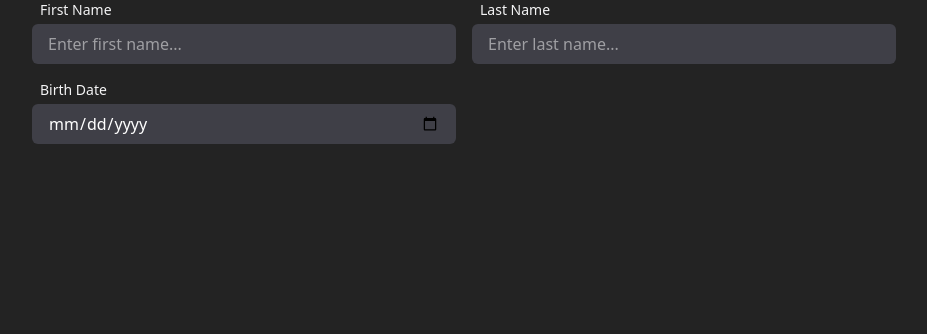
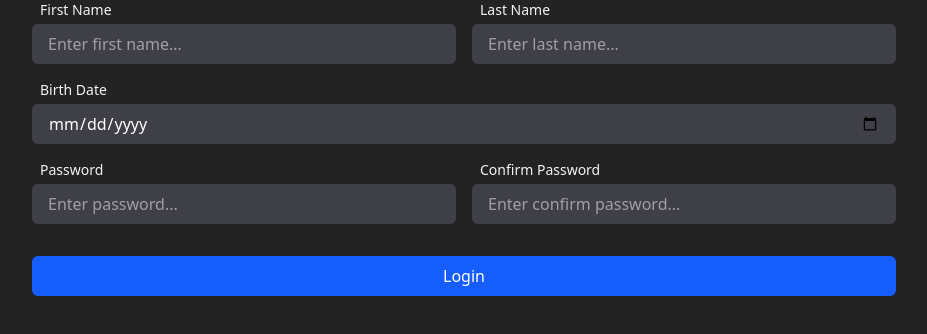
Before and after one commit to khianvictorycalderon/React-UseForm-Demo, a React (Vite) app: page / in a window 1280 px wide. Shown: the top 334 px of the page, without its empty margins (176-1103 px from the left). Built offline with nearby package versions, Linux system fonts and the light colour scheme.

Commit message:
Completed fields

```diff
--- a/src/App.tsx
+++ b/src/App.tsx
@@ -1,17 +1,40 @@
 import { Input } from "./Components/Input";
 
+interface InputFieldProps extends React.InputHTMLAttributes<HTMLInputElement> {
+  label?: string;
+  id?: string;
+  wrapper?: string;
+  additionalClassName?: {
+    label?: string;
+    input?: string;
+    feedback?: string;
+  };
+}
+
 export default function App() {
-    return (
-      <form className="max-w-4xl m-auto px-4 grid grid-cols-1 lg:grid-cols-2 gap-4">
-        <div>
-          <Input label="First Name" id="first_name" />
+  const fields: InputFieldProps[] = [
+    { label: "First Name", id: "first_name" },
+    { label: "Last Name", id: "last_name" },
+    { label: "Birth Date", id: "birth_date", type: "date", wrapper: "lg:col-span-2" },
+    { label: "Password", id: "password", type: "password" },
+    { label: "Confirm Password", id: "confirm_password", type: "password" },
+    {
+      type: "submit",
+      value: "Login",
+      wrapper: "lg:col-span-2 mt-4",
+      additionalClassName: {
+        input: "!bg-blue-600 hover:!bg-blue-500 cursor-pointer",
+      },
+    },
+  ];
+
+  return (
+    <form className="max-w-4xl m-auto px-4 grid grid-cols-1 lg:grid-cols-2 gap-4">
+      {fields.map((field, index) => (
+        <div key={index} className={field.wrapper ?? ""}>
+          <Input {...field} />
         </div>
-        <div>
-          <Input label="Last Name" id="last_name" />
-        </div>
-        <div>
-          <Input label="Birth Date" type="date" id="birth_date" />
-        </div>
-      </form>
-    );
+      ))}
+    </form>
+  );
 }
--- a/src/Components/Input.tsx
+++ b/src/Components/Input.tsx
@@ -4,7 +4,7 @@ interface FeedbackProps {
 }
 
 interface InputProps extends React.InputHTMLAttributes<HTMLInputElement> {
-  label: string;
+  label?: string;
   feedback?: FeedbackProps;
   feedbackColor?: {
     warning?: string;
@@ -33,15 +33,17 @@ export const Input: React.FC<InputProps> = ({
 
   return (
     <div>
+      {label && (
         <label
             className={`pl-2 block text-sm font-medium mb-1 text-zinc-100 ${additionalClassName?.label ?? ""}`}
             htmlFor={props.id}
         >
             {label}
         </label>
+      )}
       <input
         className={`w-full px-4 py-2 bg-zinc-700 text-white rounded-md focus:outline-none focus:ring-2 focus:ring-blue-500 ${additionalClassName?.input ?? ""}`}
-        placeholder={`Enter ${label.toLowerCase()}...`}
+        placeholder={`Enter ${label?.toLowerCase()}...`}
         {...props}
       />
       {feedback && (
```
Lines whose indentation alone changed are shown as unchanged.
